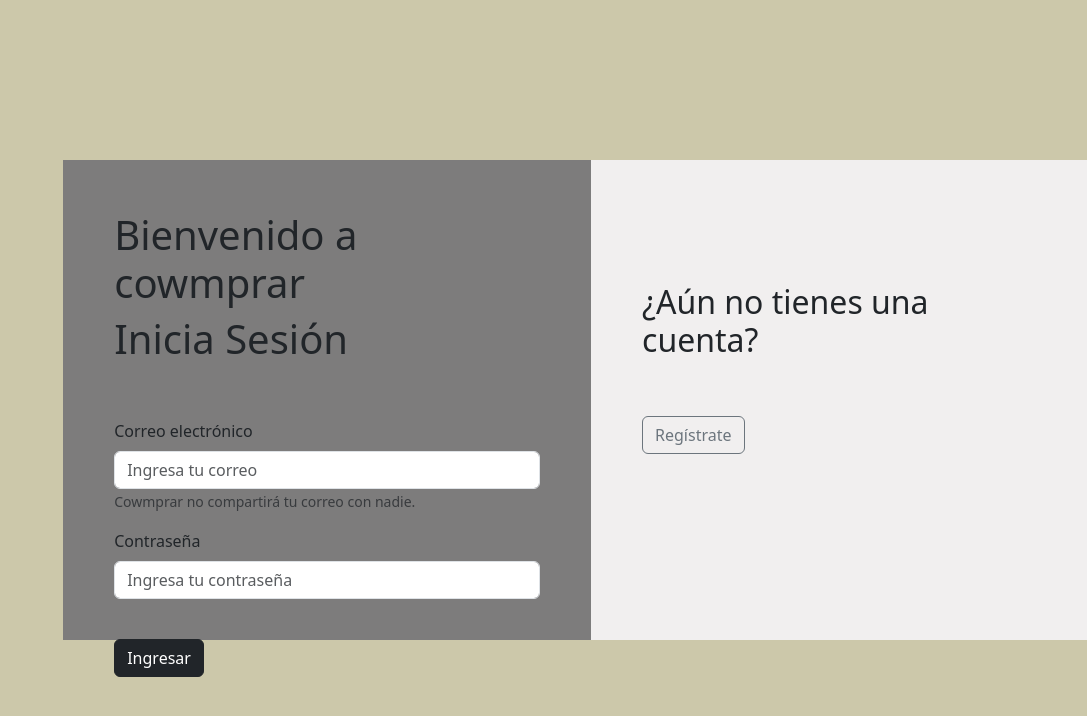
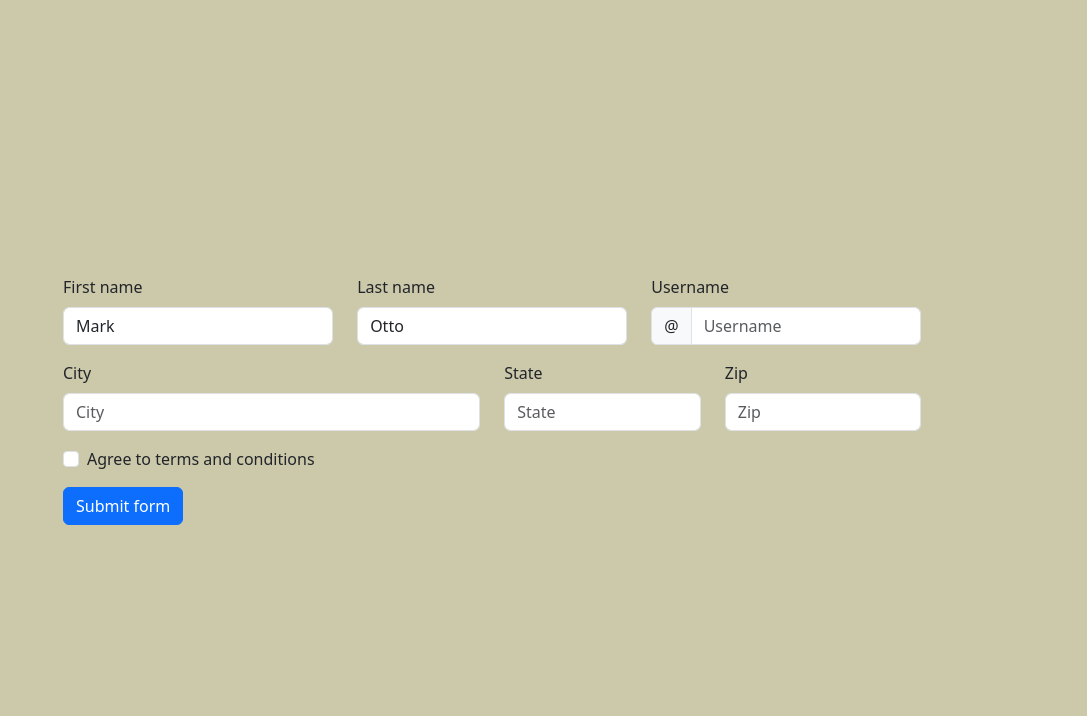
Before and after one commit to Neecs/cowmprar, a React (Vite) app: page / in a window 1280 px wide. Shown: the top 716 px of the page, without its empty margins (193-1280 px from the left). Built offline with nearby package versions, Linux system fonts and the light colour scheme.

Commit message:
register form begin

```diff
--- a/src/App.jsx
+++ b/src/App.jsx
@@ -3,12 +3,12 @@ import { SignUp } from "./components/SignUp";
 import "./styles/init-page.css";
 import "bootstrap/dist/css/bootstrap.min.css";
 import {BrowserRouter, Routes} from 'react-router-dom'
+import FormExample from './components/FormExample'
 
 function App() {
   return (
     <main className="auth">
-      <Login />
-      <SignUp />
+      <FormExample/>
     </main>
   );
 }
--- /dev/null
+++ b/src/components/FormExample.jsx
@@ -0,0 +1,96 @@
+import { useState } from 'react';
+import Button from 'react-bootstrap/Button';
+import Col from 'react-bootstrap/Col';
+import Form from 'react-bootstrap/Form';
+import InputGroup from 'react-bootstrap/InputGroup';
+import Row from 'react-bootstrap/Row';
+
+function FormExample() {
+  const [validated, setValidated] = useState(false);
+
+  const handleSubmit = (event) => {
+    const form = event.currentTarget;
+    if (form.checkValidity() === false) {
+      event.preventDefault();
+      event.stopPropagation();
+    }
+
+    setValidated(true);
+  };
+
+  return (
+    <Form noValidate validated={validated} onSubmit={handleSubmit}>
+      <Row className="mb-3">
+        <Form.Group as={Col} md="4" controlId="validationCustom01">
+          <Form.Label>First name</Form.Label>
+          <Form.Control
+            required
+            type="text"
+            placeholder="First name"
+            defaultValue="Mark"
+          />
+          <Form.Control.Feedback>Looks good!</Form.Control.Feedback>
+        </Form.Group>
+        <Form.Group as={Col} md="4" controlId="validationCustom02">
+          <Form.Label>Last name</Form.Label>
+          <Form.Control
+            required
+            type="text"
+            placeholder="Last name"
+            defaultValue="Otto"
+          />
+          <Form.Control.Feedback>Looks good!</Form.Control.Feedback>
+        </Form.Group>
+        <Form.Group as={Col} md="4" controlId="validationCustomUsername">
+          <Form.Label>Username</Form.Label>
+          <InputGroup hasValidation>
+            <InputGroup.Text id="inputGroupPrepend">@</InputGroup.Text>
+            <Form.Control
+              type="text"
+              placeholder="Username"
+              aria-describedby="inputGroupPrepend"
+              required
+            />
+            <Form.Control.Feedback type="invalid">
+              Please choose a username.
+            </Form.Control.Feedback>
+          </InputGroup>
+        </Form.Group>
+      </Row>
+      <Row className="mb-3">
+        <Form.Group as={Col} md="6" controlId="validationCustom03">
+          <Form.Label>City</Form.Label>
+          <Form.Control type="text" placeholder="City" required />
+          <Form.Control.Feedback type="invalid">
+            Please provide a valid city.
+          </Form.Control.Feedback>
+        </Form.Group>
+        <Form.Group as={Col} md="3" controlId="validationCustom04">
+          <Form.Label>State</Form.Label>
+          <Form.Control type="text" placeholder="State" required />
+          <Form.Control.Feedback type="invalid">
+            Please provide a valid state.
+          </Form.Control.Feedback>
+        </Form.Group>
+        <Form.Group as={Col} md="3" controlId="validationCustom05">
+          <Form.Label>Zip</Form.Label>
+          <Form.Control type="text" placeholder="Zip" required />
+          <Form.Control.Feedback type="invalid">
+            Please provide a valid zip.
+          </Form.Control.Feedback>
+        </Form.Group>
+      </Row>
+      <Form.Group className="mb-3">
+        <Form.Check
+          required
+          label="Agree to terms and conditions"
+          feedback="You must agree before submitting."
+          feedbackType="invalid"
+        />
+      </Form.Group>
+      <Button type="submit">Submit form</Button>
+    </Form>
+  );
+}
+
+export default FormExample;
```
